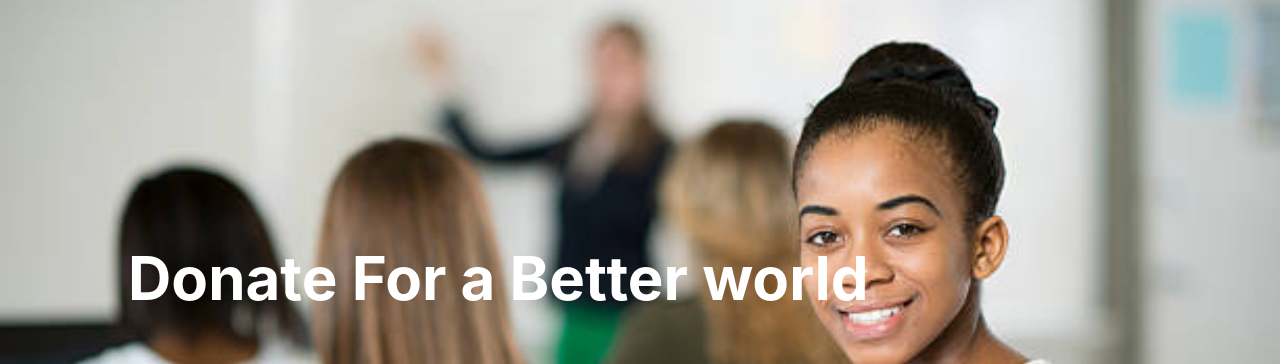
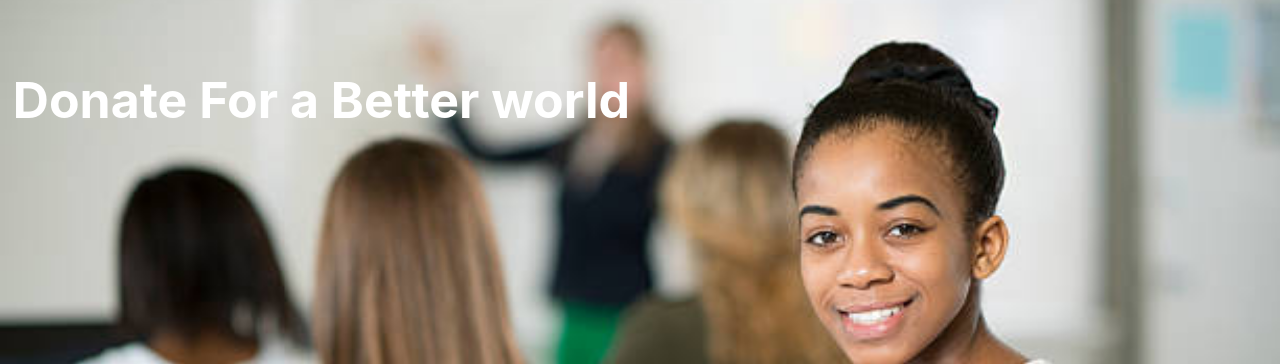
Before and after one commit to CyCodez/crowdfund, a React (Create React App) app: page /home in a window 1280 px wide. Shown: the part 380-744 px from the top of the page. Built offline with nearby package versions, Linux system fonts and the light colour scheme; the HTML template or start-up script is replaced by a standard one.

Commit message:
added some stylings

```diff
--- a/src/App.css
+++ b/src/App.css
@@ -1,9 +1,4 @@
 .App {
-  text-align: center;
-}
-
-.img-div {
-  position: relative;
   text-align: center;
 }
 .flex {
@@ -43,11 +38,6 @@ section {
   border-radius: 5px;
   box-shadow: 0px 0px 5px 0px rgba(0, 0, 0, 0.75);
   transition: background-color 0.5s ease;
-}
-.top-left {
-  position: absolute;
-  top: 8px;
-  left: 16px;
 }
 
 section:hover {
@@ -172,15 +162,13 @@ li {
 }
 image-container {
   position: relative;
-  text-align: center;
-  color: white;
 }
 
 .text {
   position: absolute;
-  top: 30%;
-  left: 10%;
-  font-size: 60px;
+  top: 50%;
+  left: 1%;
+  font-size: 50px;
   /* transform: translate(-50%, -50%); */
   color: white;
   font-weight: bold;
@@ -228,8 +216,8 @@ image-container {
   .topnav a {
     float: right;
     color: #001029;
-    text-align: left;
-    padding: 20px 8px;
+    text-align: center;
+    padding: 20px 5px;
     text-decoration: none;
     font-size: 20px;
     font-weight: bold;
```
